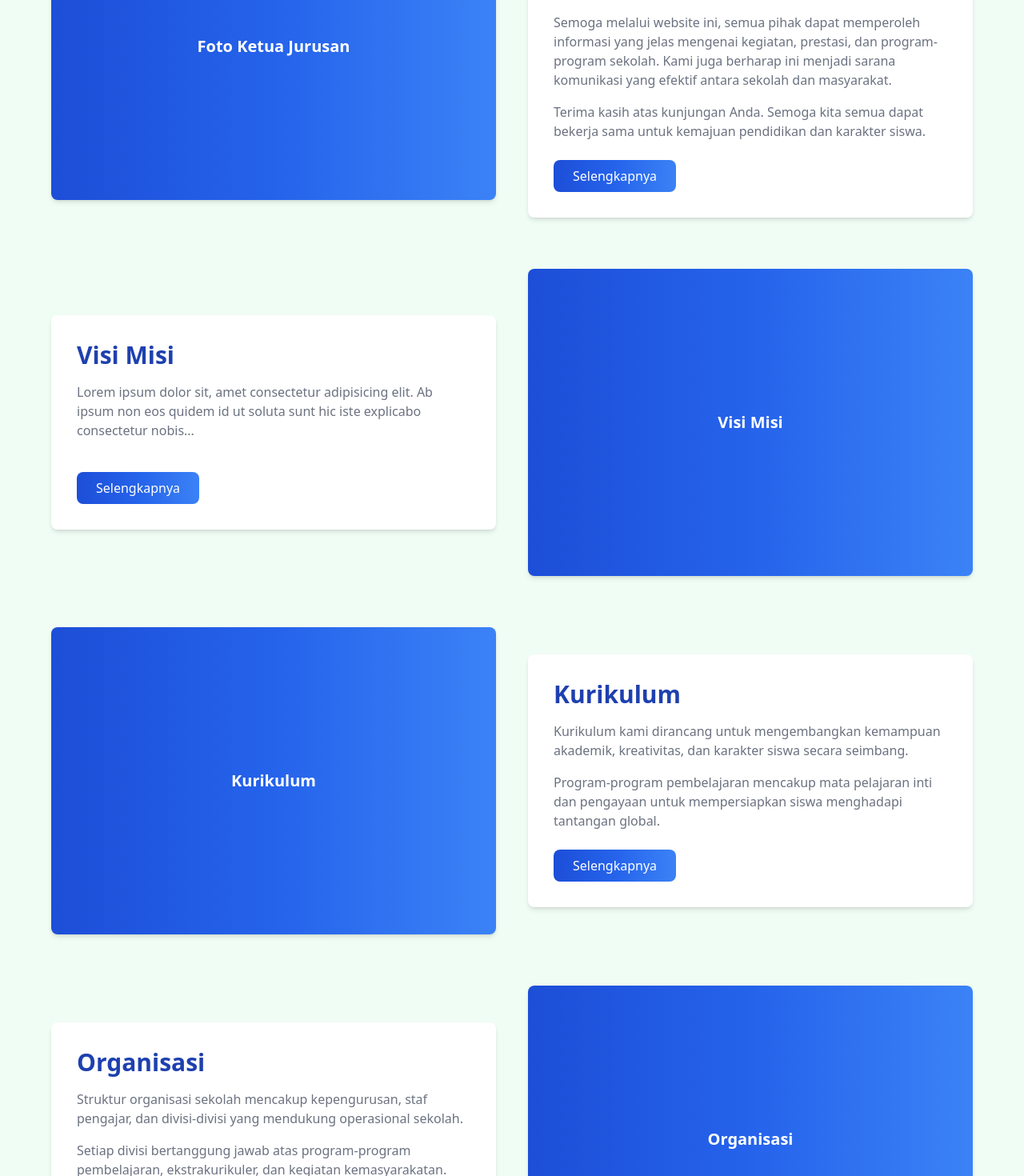
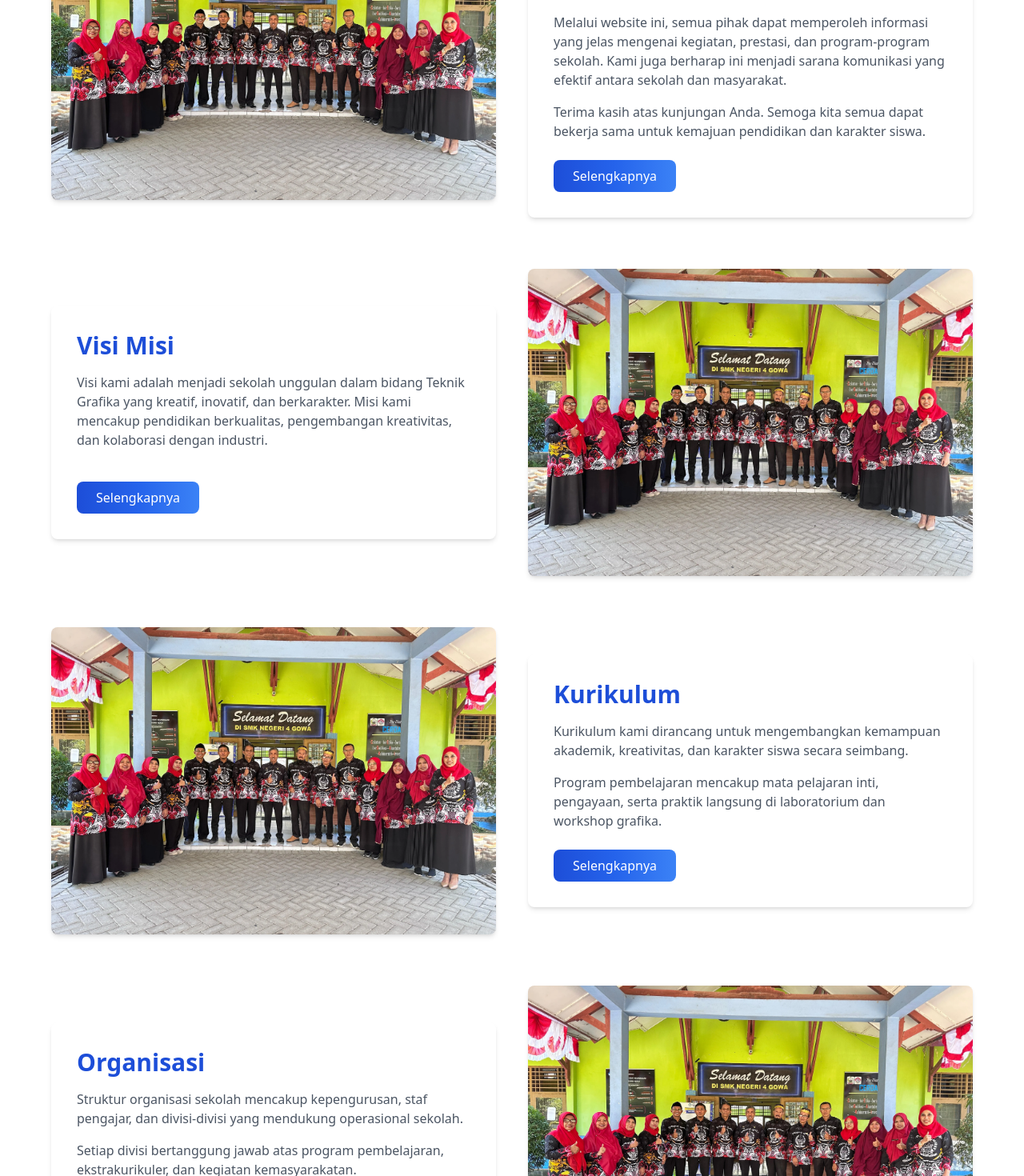
Before and after one commit to fuureya/teknik-grafika-smk4-gowa, a Vue app: page / in a window 1280 px wide. Shown: the part 1020-2490 px from the top of the page at 80% size. Built offline with nearby package versions, Linux system fonts and the light colour scheme.

Commit message:
fix: clear all pages

```diff
--- a/src/page/HomePage.vue
+++ b/src/page/HomePage.vue
@@ -3,6 +3,9 @@ import Footer from '@/components/Footer.vue';
 import Jumbotron from '@/components/Jumbotron.vue';
 import Navbar from '@/components/Navbar.vue';
 import { ref } from 'vue';
+
+// Import gambar Ketua Jurusan
+import gambarKetua from '@/assets/gambar1.webp';
 
 const visibleLeft1 = ref(false);
 const visibleRight1 = ref(false);
@@ -18,29 +21,29 @@ const visibleRight4 = ref(false);
     <Navbar />
     <Jumbotron />
 
-    <div class="min-h-screen bg-green-50 flex flex-col items-center justify-center px-4 py-16 space-y-16">
+    <div class="min-h-screen bg-white flex flex-col items-center justify-center px-4 py-16 space-y-16">
 
         <!-- Section 1: Kata Sambutan Ketua Jurusan -->
         <div class="max-w-6xl w-full grid md:grid-cols-2 gap-10 items-center">
-            <!-- Kiri Gradient -->
-            <div class="rounded-lg shadow-md h-96 bg-gradient-to-r from-blue-700 via-blue-600 to-blue-500 flex items-center justify-center text-white font-semibold text-xl transform transition duration-500 hover:scale-105 hover:shadow-2xl opacity-0"
+            <!-- Kiri: Gambar Ketua -->
+            <div class="rounded-lg shadow-md h-96 overflow-hidden transform transition duration-500 hover:scale-105 hover:shadow-2xl opacity-0"
                 v-intersect.once="visibleLeft1 = true" :class="{ 'opacity-100 translate-y-0': visibleLeft1 }">
-                Foto Ketua Jurusan
+                <img :src="gambarKetua" alt="Foto Ketua Jurusan" class="w-full h-full object-cover">
             </div>
-            <!-- Kanan Putih -->
+            <!-- Kanan: Card Putih -->
             <div class="flex flex-col justify-center bg-white p-8 rounded-lg shadow-md transform transition duration-700 hover:-translate-y-2 hover:shadow-xl opacity-0"
                 v-intersect.once="visibleRight1 = true" :class="{ 'opacity-100 translate-y-0': visibleRight1 }">
                 <h2 class="text-3xl font-bold text-blue-700 mb-4">Kata Sambutan Ketua Jurusan</h2>
-                <p class="text-gray-500 leading-relaxed text-sm md:text-base mb-4">
+                <p class="text-gray-600 leading-relaxed text-sm md:text-base mb-4">
                     Assalamu’alaikum warahmatullahi wabarakatuh. Selamat datang di website resmi sekolah kami. Kami
                     selalu berkomitmen untuk memberikan pendidikan terbaik bagi seluruh siswa.
                 </p>
-                <p class="text-gray-500 leading-relaxed text-sm md:text-base mb-4">
-                    Semoga melalui website ini, semua pihak dapat memperoleh informasi yang jelas mengenai kegiatan,
-                    prestasi, dan program-program sekolah. Kami juga berharap ini menjadi sarana komunikasi yang efektif
-                    antara sekolah dan masyarakat.
+                <p class="text-gray-600 leading-relaxed text-sm md:text-base mb-4">
+                    Melalui website ini, semua pihak dapat memperoleh informasi yang jelas mengenai kegiatan, prestasi,
+                    dan program-program sekolah. Kami juga berharap ini menjadi sarana komunikasi yang efektif antara
+                    sekolah dan masyarakat.
                 </p>
-                <p class="text-gray-500 leading-relaxed text-sm md:text-base">
+                <p class="text-gray-600 leading-relaxed text-sm md:text-base">
                     Terima kasih atas kunjungan Anda. Semoga kita semua dapat bekerja sama untuk kemajuan pendidikan dan
                     karakter siswa.
                 </p>
@@ -53,44 +56,45 @@ const visibleRight4 = ref(false);
 
         <!-- Section 2: Visi Misi -->
         <div class="max-w-6xl w-full grid md:grid-cols-2 gap-10 items-center">
-            <!-- Kiri Putih -->
+            <!-- Kiri: Card Putih -->
             <div class="flex flex-col justify-center bg-white p-8 rounded-lg shadow-md transform transition duration-700 hover:-translate-y-2 hover:shadow-xl opacity-0"
                 v-intersect.once="visibleLeft2 = true" :class="{ 'opacity-100 translate-y-0': visibleLeft2 }">
-                <h2 class="text-3xl font-bold text-blue-800 mb-4">Visi Misi</h2>
-                <p class="text-gray-500 leading-relaxed text-sm md:text-base mb-4">
-                    Lorem ipsum dolor sit, amet consectetur adipisicing elit. Ab ipsum non eos quidem id ut soluta sunt
-                    hic iste explicabo consectetur nobis...
+                <h2 class="text-3xl font-bold text-blue-700 mb-4">Visi Misi</h2>
+                <p class="text-gray-600 leading-relaxed text-sm md:text-base mb-4">
+                    Visi kami adalah menjadi sekolah unggulan dalam bidang Teknik Grafika yang kreatif, inovatif,
+                    dan berkarakter. Misi kami mencakup pendidikan berkualitas, pengembangan kreativitas, dan
+                    kolaborasi dengan industri.
                 </p>
                 <button
                     class="mt-6 self-start bg-gradient-to-r from-blue-700 via-blue-600 to-blue-500 text-white px-6 py-2 rounded-lg transition">
                     Selengkapnya
                 </button>
             </div>
-            <!-- Kanan Gradient -->
-            <div class="rounded-lg shadow-md h-96 bg-gradient-to-br bg-gradient-to-r from-blue-700 via-blue-600 to-blue-500 flex items-center justify-center text-white font-semibold text-xl transform transition duration-500 hover:scale-105 hover:shadow-2xl opacity-0"
-                v-intersect.once="visibleRight2 = true" :class="{ 'opacity-100 translate-y-0': visibleRight2 }">
-                Visi Misi
+            <!-- Kanan: Gradient Biru -->
+            <div class="rounded-lg shadow-md h-96 overflow-hidden transform transition duration-500 hover:scale-105 hover:shadow-2xl opacity-0"
+                v-intersect.once="visibleLeft1 = true" :class="{ 'opacity-100 translate-y-0': visibleLeft1 }">
+                <img :src="gambarKetua" alt="Foto Ketua Jurusan" class="w-full h-full object-cover">
             </div>
         </div>
 
         <!-- Section 3: Kurikulum -->
         <div class="max-w-6xl w-full grid md:grid-cols-2 gap-10 items-center">
-            <!-- Kiri Gradient -->
-            <div class="rounded-lg shadow-md h-96 bg-gradient-to-br bg-gradient-to-r from-blue-700 via-blue-600 to-blue-500 flex items-center justify-center text-white font-semibold text-xl transform transition duration-500 hover:scale-105 hover:shadow-2xl opacity-0"
-                v-intersect.once="visibleLeft3 = true" :class="{ 'opacity-100 translate-y-0': visibleLeft3 }">
-                Kurikulum
+            <!-- Kiri: Gradient Biru -->
+            <div class="rounded-lg shadow-md h-96 overflow-hidden transform transition duration-500 hover:scale-105 hover:shadow-2xl opacity-0"
+                v-intersect.once="visibleLeft1 = true" :class="{ 'opacity-100 translate-y-0': visibleLeft1 }">
+                <img :src="gambarKetua" alt="Foto Ketua Jurusan" class="w-full h-full object-cover">
             </div>
-            <!-- Kanan Putih -->
+            <!-- Kanan: Card Putih -->
             <div class="flex flex-col justify-center bg-white p-8 rounded-lg shadow-md transform transition duration-700 hover:-translate-y-2 hover:shadow-xl opacity-0"
                 v-intersect.once="visibleRight3 = true" :class="{ 'opacity-100 translate-y-0': visibleRight3 }">
-                <h2 class="text-3xl font-bold text-blue-800 mb-4">Kurikulum</h2>
-                <p class="text-gray-500 leading-relaxed text-sm md:text-base mb-4">
+                <h2 class="text-3xl font-bold text-blue-700 mb-4">Kurikulum</h2>
+                <p class="text-gray-600 leading-relaxed text-sm md:text-base mb-4">
                     Kurikulum kami dirancang untuk mengembangkan kemampuan akademik, kreativitas, dan karakter siswa
                     secara seimbang.
                 </p>
-                <p class="text-gray-500 leading-relaxed text-sm md:text-base">
-                    Program-program pembelajaran mencakup mata pelajaran inti dan pengayaan untuk mempersiapkan siswa
-                    menghadapi tantangan global.
+                <p class="text-gray-600 leading-relaxed text-sm md:text-base">
+                    Program pembelajaran mencakup mata pelajaran inti, pengayaan, serta praktik langsung di laboratorium
+                    dan workshop grafika.
                 </p>
                 <button
                     class="mt-6 self-start bg-gradient-to-r from-blue-700 via-blue-600 to-blue-500 text-white px-6 py-2 rounded-lg transition">
@@ -101,16 +105,16 @@ const visibleRight4 = ref(false);
 
         <!-- Section 4: Organisasi -->
         <div class="max-w-6xl w-full grid md:grid-cols-2 gap-10 items-center">
-            <!-- Kiri Putih -->
+            <!-- Kiri: Card Putih -->
             <div class="flex flex-col justify-center bg-white p-8 rounded-lg shadow-md transform transition duration-700 hover:-translate-y-2 hover:shadow-xl opacity-0"
                 v-intersect.once="visibleLeft4 = true" :class="{ 'opacity-100 translate-y-0': visibleLeft4 }">
-                <h2 class="text-3xl font-bold text-blue-800 mb-4">Organisasi</h2>
-                <p class="text-gray-500 leading-relaxed text-sm md:text-base mb-4">
+                <h2 class="text-3xl font-bold text-blue-700 mb-4">Organisasi</h2>
+                <p class="text-gray-600 leading-relaxed text-sm md:text-base mb-4">
                     Struktur organisasi sekolah mencakup kepengurusan, staf pengajar, dan divisi-divisi yang mendukung
                     operasional sekolah.
                 </p>
-                <p class="text-gray-500 leading-relaxed text-sm md:text-base">
-                    Setiap divisi bertanggung jawab atas program-program pembelajaran, ekstrakurikuler, dan kegiatan
+                <p class="text-gray-600 leading-relaxed text-sm md:text-base">
+                    Setiap divisi bertanggung jawab atas program pembelajaran, ekstrakurikuler, dan kegiatan
                     kemasyarakatan.
                 </p>
                 <button
@@ -118,10 +122,10 @@ const visibleRight4 = ref(false);
                     Selengkapnya
                 </button>
             </div>
-            <!-- Kanan Gradient -->
-            <div class="rounded-lg shadow-md h-96 bg-gradient-to-br bg-gradient-to-r from-blue-700 via-blue-600 to-blue-500 flex items-center justify-center text-white font-semibold text-xl transform transition duration-500 hover:scale-105 hover:shadow-2xl opacity-0"
-                v-intersect.once="visibleRight4 = true" :class="{ 'opacity-100 translate-y-0': visibleRight4 }">
-                Organisasi
+            <!-- Kanan: Gradient Biru -->
+            <div class="rounded-lg shadow-md h-96 overflow-hidden transform transition duration-500 hover:scale-105 hover:shadow-2xl opacity-0"
+                v-intersect.once="visibleLeft1 = true" :class="{ 'opacity-100 translate-y-0': visibleLeft1 }">
+                <img :src="gambarKetua" alt="Foto Ketua Jurusan" class="w-full h-full object-cover">
             </div>
         </div>
 
--- /dev/null
+++ b/src/page/StrukturPage.vue
@@ -0,0 +1,30 @@
+<script setup>
+import Footer from '@/components/Footer.vue';
+import Jumbotron from '@/components/Jumbotron.vue';
+import Navbar from '@/components/Navbar.vue';
+import { ref } from 'vue';
+
+// Import gambar Ketua Jurusan
+import gambarKetua from '@/assets/gambar1.webp';
+
+const visibleLeft1 = ref(false);
+const visibleRight1 = ref(false);
+const visibleLeft2 = ref(false);
+const visibleRight2 = ref(false);
+const visibleLeft3 = ref(false);
+const visibleRight3 = ref(false);
+const visibleLeft4 = ref(false);
+const visibleRight4 = ref(false);
+</script>
+
+<template>
+    <Navbar />
+    <Jumbotron />
+
+
+    <Footer />
+</template>
+
+<script>
+
+</script>
--- a/src/router/index.js
+++ b/src/router/index.js
@@ -1,7 +1,10 @@
 import ContactPage from "@/page/ContactPage.vue";
+import GalleryPage from "@/page/GalleryPage.vue";
 import HomePage from "@/page/HomePage.vue";
 import KurikulumPage from "@/page/KurikulumPage.vue";
 import NewsPage from "@/page/NewsPage.vue";
+import ProductPage from "@/page/ProductPage.vue";
+import StrukturPage from "@/page/StrukturPage.vue";
 import VisiMisiPage from "@/page/VisiMisiPage.vue";
 import { createRouter, createWebHistory } from "vue-router";
 
@@ -12,6 +15,9 @@ const router = createRouter({
     { path: "/contact", component: ContactPage },
     { path: "/visi-misi", component: VisiMisiPage },
     { path: "/kurikulum", component: KurikulumPage },
+    { path: "/struktur", component: StrukturPage },
+    { path: "/produk", component: ProductPage },
+    { path: "/gallery", component: GalleryPage },
     { path: "/news", component: NewsPage },
   ],
 });
```
Also changed, not shown: src/page/GalleryPage.vue (added, +70 -0 lines), src/page/ProductPage.vue (added, +96 -0 lines), src/assets/gambar1.webp (added).
